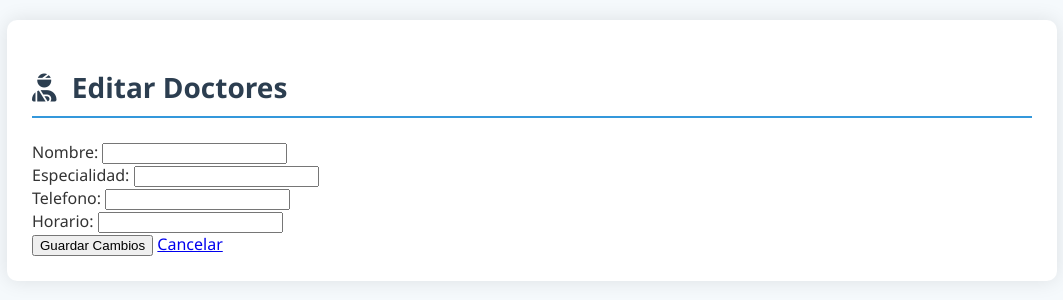
After one commit to Jhossua-Garcia/Gestion-Citas-Medicas, a Flask app: template Backend/templates/editar_doctor.html in a window 1280 px wide. The commit adds this page. Shown: the top 300 px of the page, without its empty margins (108-1171 px from the left). Run offline with Flask 3, Linux system fonts and the light colour scheme; the template is opened without the code that fills it, so the values that code supplies are empty.

Commit message:
agregado editar y eliminar de pacientes y doctores

```diff
--- a/Backend/app.py
+++ b/Backend/app.py
@@ -3,7 +3,7 @@ from flask_sqlalchemy import SQLAlchemy
 from datetime import datetime
 
 app = Flask(__name__)
-app.config['SQLALCHEMY_DATABASE_URI'] = 'mssql+pyodbc://Citas_Medicas:123@JHOSSUA/Citas_Medicas_T03?driver=ODBC+Driver+17+for+SQL+Server'
+app.config['SQLALCHEMY_DATABASE_URI'] = 'mssql+pyodbc://Citas_Medicas:123@DESKTOP-04J47OV/Citas_Medicas?driver=ODBC+Driver+17+for+SQL+Server'
 app.config['SQLALCHEMY_TRACK_MODIFICATIONS'] = False
 db = SQLAlchemy(app)
 
@@ -68,6 +68,37 @@ def listar_pacientes():
     pacientes = Paciente.query.order_by(Paciente.nombre).all()
     return render_template('pacientes.html', pacientes=pacientes)
 
+@app.route('/pacientes/eliminar/<int:id_paciente>', methods=['POST'])
+def eliminar_paciente(id_paciente):
+    # Buscamos el paciente por ID
+    paciente = Paciente.query.get_or_404(id_paciente)
+
+    try:
+        # Eliminamos el paciente de la base de datos
+        db.session.delete(paciente)
+        db.session.commit()
+    except Exception as e:
+        db.session.rollback()
+        print(f"Error: {str(e)}")
+
+    return redirect(url_for('listar_pacientes'))
+
+@app.route('/pacientes/editar/<int:id_paciente>', methods=['GET', 'POST'])
+def editar_paciente(id_paciente):
+    paciente = Paciente.query.get_or_404(id_paciente)  # Busca el paciente o devuelve 404
+
+    if request.method == 'POST':
+        # Actualiza los datos del paciente con el formulario enviado
+        paciente.nombre = request.form['nombre']
+        paciente.edad = request.form['edad']
+        paciente.telefono = request.form['telefono']
+        paciente.direccion = request.form['direccion']
+        db.session.commit()  # Guarda los cambios
+        return redirect(url_for('listar_pacientes'))  # Redirige a la lista
+
+
+    return render_template('editar_paciente.html', paciente=paciente)
+
 @app.route('/doctores', methods=['GET', 'POST'])
 def gestion_doctores():
     if request.method == 'POST':
@@ -75,8 +106,8 @@ def gestion_doctores():
             doctor = Doctor(
                 nombre=request.form['nombre'],
                 especialidad=request.form['especialidad'],
-                telefono=request.form.get('telefono', None),
-                horario=request.form.get('horario', None)
+                telefono=request.form['telefono'],
+                horario=request.form['horario']
             )
             db.session.add(doctor)
             db.session.commit()
@@ -88,6 +119,37 @@ def gestion_doctores():
 
     doctores = Doctor.query.order_by(Doctor.nombre).all()
     return render_template('doctores.html', doctores=doctores)
+
+@app.route('/doctores/eliminar/<int:id_doctor>', methods=['POST'])
+def eliminar_doctor(id_doctor):
+
+    doctor = Doctor.query.get_or_404(id_doctor)
+
+    try:
+
+        db.session.delete(doctor)
+        db.session.commit()
+    except Exception as e:
+        db.session.rollback()
+        print(f"Error: {str(e)}")
+
+    return redirect(url_for('gestion_doctores'))
+
+@app.route('/doctores/editar/<int:id_doctor>', methods=['GET', 'POST'])
+def editar_doctor(id_doctor):
+    doctor = Doctor.query.get_or_404(id_doctor)
+
+    if request.method == 'POST':
+
+        doctor.nombre = request.form['nombre']
+        doctor.especialidad = request.form['especialidad']
+        doctor.telefono = request.form['telefono']
+        doctor.horario = request.form['horario']
+        db.session.commit()
+        return redirect(url_for('gestion_doctores'))
+
+
+    return render_template('editar_doctor.html', doctor=doctor)
 
 @app.route('/citas', methods=['GET', 'POST'])
 def gestion_citas():
--- a/Backend/templates/citas.html
+++ b/Backend/templates/citas.html
@@ -5,7 +5,9 @@
     <link rel="stylesheet" href="{{ url_for('static', filename='citas.css') }}">
 </head>
 <body>
+
     <div class="container">
+        <a href="{{ url_for('index') }}">inicio</a>
         <form method="POST" class="form-citas">
             <select name="paciente_id" required>
                 {% for paciente in pacientes %}
--- /dev/null
+++ b/Backend/templates/editar_doctor.html
@@ -0,0 +1,39 @@
+<!DOCTYPE html>
+<html>
+<head>
+    <title>Gestión de Doctores</title>
+    <link rel="stylesheet" href="{{ url_for('static', filename='doctores.css') }}">
+    <link rel="stylesheet" href="https://cdnjs.cloudflare.com/ajax/libs/font-awesome/6.0.0/css/all.min.css">
+</head>
+<body>
+    <div class="container">
+        <h2><i class="fas fa-user-injured"></i> Editar Doctores</h2>
+
+ <div class="form-container">
+  <form method="POST">
+  <div class="form-group">
+    <label for="nombre">Nombre:</label>
+    <input type="text" id="nombre" name="nombre" value="{{ doctor.nombre }}" required>
+  </div>
+
+  <div class="form-group">
+    <label for="especialidad">Especialidad:</label>
+    <input type="text" id="especialidad" name="especialidad" value="{{ doctor.especialidad }}" required>
+  </div>
+
+  <div class="form-group">
+    <label for="telefono">Telefono:</label>
+    <input type="text" id="telefono" name="telefono" value="{{ doctor.telefono }}" required>
+  </div>
+
+  <div class="form-group">
+    <label for="horario">Horario:</label>
+    <input type="text" id="horario" name="horario" value="{{ doctor.horario }}" required>
+  </div>
+    <button type="submit">Guardar Cambios</button>
+    <a href="{{ url_for('gestion_doctores') }}">Cancelar</a>
+  </form>
+ </div>
+</body>
+
+</html>
```
Also changed, not shown: Backend/templates/doctores.html (+25 -2 lines), Backend/templates/editar_paciente.html (added, +38 -0 lines), Backend/templates/pacientes.html (+8 -1 lines).
